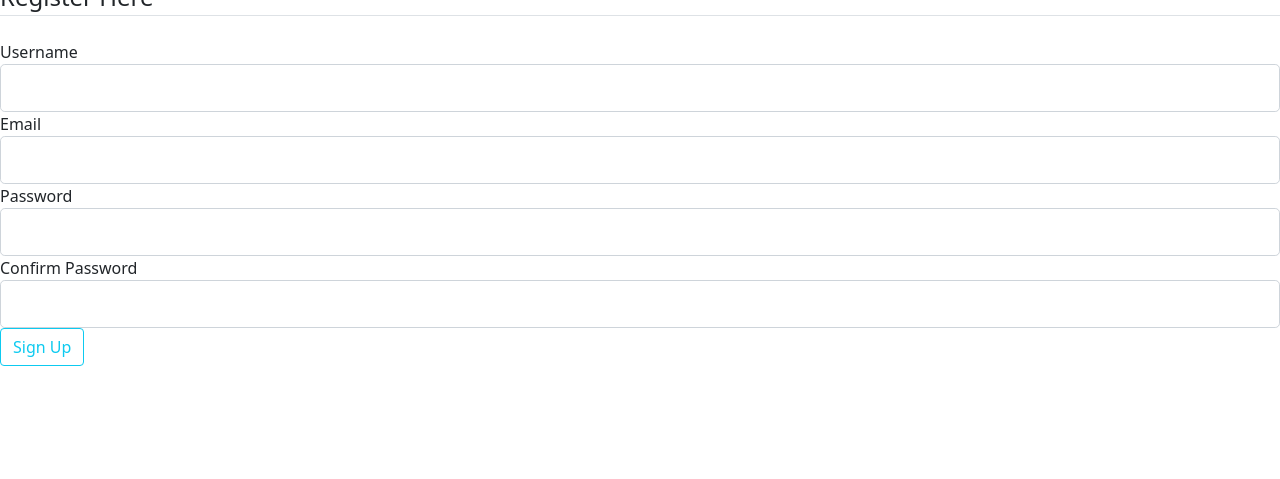
After one commit to C-Ogamba/GET-FIT, a Flask app: page /trial in a window 1280 px wide. The commit adds this page. Shown: the part 321-800 px from the top of the page. Run offline with Flask 2, Linux system fonts and the light colour scheme.

Commit message:
created forms

```diff
--- a/app/forms.py
+++ b/app/forms.py
@@ -1,12 +1,37 @@
 import string
 from flask_wtf import FlaskForm
-from wtforms import SubmitField,TextAreaField,StringField,SelectField
-from wtforms.validators import DataRequired
+from wtforms import SubmitField,TextAreaField,StringField,SelectField,PasswordField,BooleanField
+from wtforms.validators import Email,DataRequired,EqualTo,Length,ValidationError
+from app import LoginManager
+from app.models import User
 
 
-#activity form
+
+class RegisterForm(FlaskForm):
+    username = StringField('Username',validators=[DataRequired(),Length(min=4,max=15)])
+    email = StringField('Email',validators=[DataRequired(),Email()])
+    password = PasswordField('Password',validators=[DataRequired()])
+    confirm_password = PasswordField('Confirm Password',validators=[DataRequired(),EqualTo('password')])
+    submit = SubmitField('Sign Up')
+
+
+    def validate_username(self,username):
+        user = User.query.filter_by(username=username.data).first()
+        if user:
+            raise ValidationError(f'{username.data} is already taken. Please choose another username')
+    def validate_email(self,email):
+        user = User.query.filter_by(email=email.data).first()
+        if user:
+            raise ValidationError(f'{email.data} is already taken. Please choose another email')
+
+class Login(FlaskForm):
+    email = StringField('Email',validators=[DataRequired(),Email()])
+    password = PasswordField('Password',validators=[DataRequired()])
+    remember = BooleanField('Remember me')
+    submit = SubmitField('Login')
+
 class productForm(FlaskForm):
-    classes = SelectField("Pick the class pick", choices=[("1", "Sportdances"), ( "2", "Bodybuilding")],validators=[DataRequired()] ,coerce=string)
+    classes = SelectField("Pick the class pick", choices=[("1", "Sportdances"), ( "2", "Bodybuilding")],validators=[DataRequired()] )
     trainer = SelectField("Pick your preffered trainer", choices=[("trainer 1", "Shivsimani"), ( "trainner 2", "Chikikiruka,")],validators=[DataRequired()])
     package= SelectField('Select package',choices=[("package 1","Basic"), ("package 2","Unlimited")],validators=[DataRequired()])
     submit = SubmitField('Submit')
--- a/app/routes.py
+++ b/app/routes.py
@@ -1,8 +1,11 @@
+from app.forms import RegisterForm,Login
 import email
 from app import app, db
-from flask import redirect, render_template, request, url_for
+from flask import redirect, render_template, request, url_for, flash
 from .forms import productForm
 from app.models import User
+from flask_login import current_user
+from flask_login import logout_user, login_user
 
 
 
@@ -17,22 +20,51 @@ def home():
 
 # lee route
 
-@app.route('/login')
+@app.route('/login', methods=['POST', 'GET'])
 def login():
+    if current_user.is_authenticated:
+        return redirect(url_for('home'))
+    form = Login()
+    if form.validate_on_submit():
+        user = User.query.filter_by(email=form.email.data).first()
+        if user is None or not user.check_password(form.password.data):
+            flash(f'Invalid username or password', 'danger')
+            return redirect(url_for('login'))
+        # login_user(user, remember=form.remember.data)
+        return redirect(url_for('home'))
+    return render_template('login.html', title='Sign In', form=form)
 
-    return render_template('login.html')
 
-@app.route('/reg', methods=['POST', 'GET'])
-def reg():
-    if request.method=='POST':
-        # user=User(username=request.form.get('name'), email=request.form.get('email'), password=request.form.get('pass'))
-        # db.session.add(user)
-        # db.session.commit()
-        user=request.form.get('name')
-        print(user, 'worked')
-        return  redirect(url_for('login'))
-    print("invalid request")
-    return render_template('register.html')
+
+# @app.route('/register',methods=['GET','POST'])
+# def register():
+#     if current_user.is_authenticated:
+#         return redirect(url_for('home'))
+#     form = RegisterForm()
+#     if form.validate_on_submit():
+
+#         user = User(username=form.username.data,email=form.email.data)
+#         db.session.add(user)
+#         db.session.commit()
+
+#         return redirect(url_for('home'))
+#     return render_template('register.html',form= form)
+
+@app.route('/trial', methods=['POST', 'GET'])
+def trial():
+    if current_user.is_authenticated:
+        return redirect(url_for('home'))
+    form = RegisterForm()
+    if form.validate_on_submit():
+        user = User(username=form.username.data, email=form.email.data)
+        user.set_password(form.password.data)
+        db.session.add(user)
+        db.session.commit()
+        flash(f'Account succesfully created', 'success')
+        return redirect(url_for('login'))
+
+
+    return render_template('trial.html',form=form)
 
 
 
--- a/app/static/login.css
+++ b/app/static/login.css
@@ -56,3 +56,18 @@
     /* W3C, IE 10+/ Edge, Firefox 16+, Chrome 26+, Opera 12+, Safari 7+ */
     background-color: black;
     }
+
+    content-section {
+        padding: 10px 20px;
+        border: 1px solid #DDDDDD;
+        margin-bottom: 20px;
+        width: 40%;
+        /* border-radius: 22px;
+    background: #E0E0E0;
+    box-shadow:  50px 50px 100px ,
+                 -50px -50px 100px; */
+        border-radius: 10px;
+    background: #E0E0E0;
+    box-shadow:  5px 5px 50px ,
+                 -5px -5px 50px;
+      }
--- /dev/null
+++ b/app/templates/trial.html
@@ -0,0 +1,86 @@
+<!DOCTYPE html>
+<html lang="en">
+<head>
+    <meta charset="UTF-8">
+    <meta http-equiv="X-UA-Compatible" content="IE=edge">
+    <meta name="viewport" content="width=device-width, initial-scale=1.0">
+    <link href="https://cdn.jsdelivr.net/npm/bootstrap@5.0.2/dist/css/bootstrap.min.css" rel="stylesheet" integrity="sha384-EVSTQN3/azprG1Anm3QDgpJLIm9Nao0Yz1ztcQTwFspd3yD65VohhpuuCOmLASjC" crossorigin="anonymous">
+    <link rel="stylesheet" href="{{url_for('static',filename='login.css')}}">
+    <title>Document</title>
+</head>
+<body>
+    <!-- reg form goes in here -->
+    <div class="content-section loginform">
+        <div class='left'>
+            <!-- <div class="logoContainer">
+                <div class="logo"></div>
+                <p>PitchIt</p>
+            </div> -->
+            <img src="../static/img/Pitch Logo Animation.gif" alt="">
+        </div>
+        <form action="" method="POST" novalidate >
+            {{form.hidden_tag()}}
+            <fieldset class="form-group" novalidate >
+                <legend class="border-bottom mb-4">Register Here</legend>
+                <div class="form-goup">
+                    {{form.username.label(class="form-control-label")}}
+                    {{form.hidden_tag()}}
+                    {% if form.username.errors%}
+                        {{form.username(class="form-control  form-control-lg is-invalid" )}}
+                            <div class="invalid-feeback">
+                                 {%for error in form.username.errors%}
+                                    <span>{{error}}</span>
+                                 {%endfor%}
+                            </div>
+                            {%else%}
+                                 {{form.username(class="form-control  form-control-lg" )}}
+                        {%endif%}
+                </div>
+                <div class="form-group">
+                    {{form.email.label(class="form-control-label")}}
+                    {% if form.email.errors%}
+                    {{form.email(class="form-control form-control-lg is-invalid" )}}
+                        <div class="invalid-feedback">
+                            {% for error in form.email.errors%}
+                                <span>{{error}}</span>
+                            {% endfor %}
+                        </div>
+                        {% else%}
+                        {{form.email(class="form-control form-control-lg")}}
+                    {% endif %}
+                </div>
+                <div class="form-group">
+                    {{form.password.label(class="form-control-label")}}
+                    {% if form.password.errors%}
+                    {{form.password(class="form-control form-control-lg is-invalid" )}}
+                        <div class="invalid-feedback">
+                            {% for error in form.password.errors%}
+                                <span>{{error}}</span>
+                            {% endfor %}
+                        </div>
+                        {% else%}
+                        {{form.password(class="form-control form-control-lg")}}
+                    {% endif %}
+                </div>
+                    <div class="form-group">
+                        {{form.confirm_password.label(class="form-control-label")}}
+                        {% if form.confirm_password.errors%}
+                            {{form.confirm_password(class="form-control form-control-lg is-invalid" )}}
+                            <div class="invalid-feedback">
+                            {% for error in form.confirm_password.errors%}
+                                <span>{{error}}</span>
+                            {% endfor %}
+                        </div>
+                        {% else%}
+                        {{form.confirm_password(class="form-control form-control-lg")}}
+                    {% endif %}
+                    </div>
+            </fieldset>
+            <div class="form-group  downreg">
+                {{form.submit(class="btn btn-outline-info")}}
+                <small>
+                    <!-- Already have an Account? <a href="{{url_for('login')}}"> Login here</a> -->
+                </small>
+            </div>
+</body>
+</html>
```
Also changed, not shown: app/__init__.py (+8 -0 lines), app/models.py (+12 -1 lines), app/templates/login.html (+37 -62 lines), app/app.db.
